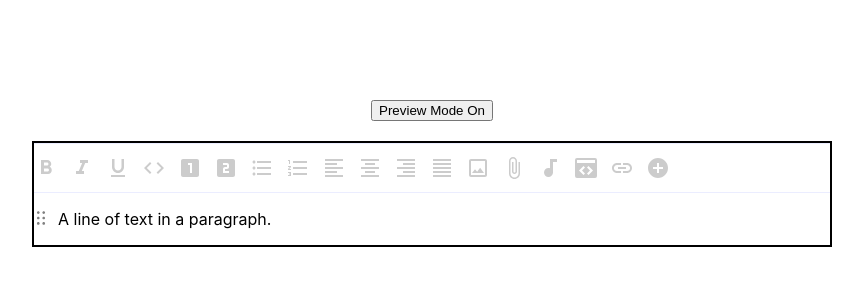
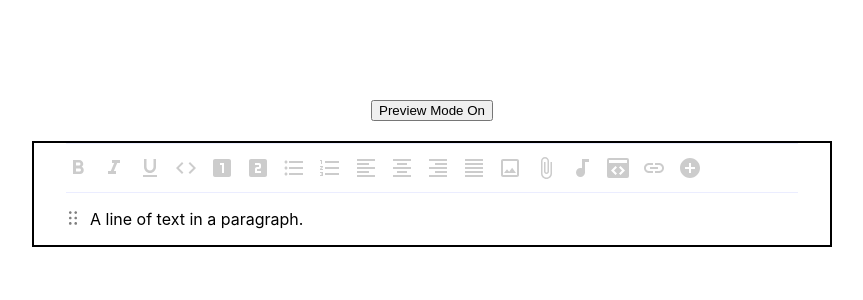
Before and after one commit to zarif-al/slate-editor, a Next.js app: page / in a window 1280 px wide. Shown: the top 300 px of the page, without its empty margins (208-1071 px from the left). Built offline with nearby package versions, Linux system fonts and the light colour scheme.

Commit message:
added padding back

```diff
--- a/pages/index.tsx
+++ b/pages/index.tsx
@@ -57,7 +57,7 @@ const Home: NextPage = () => {
         style={{
           width: '800px',
           border: '2px solid black',
-          /*  padding: '0rem 2rem', */
+          padding: '0rem 2rem',
         }}
       >
         <Editor initialValue={value} setValue={setValue} readOnly={previewMode} />
```
